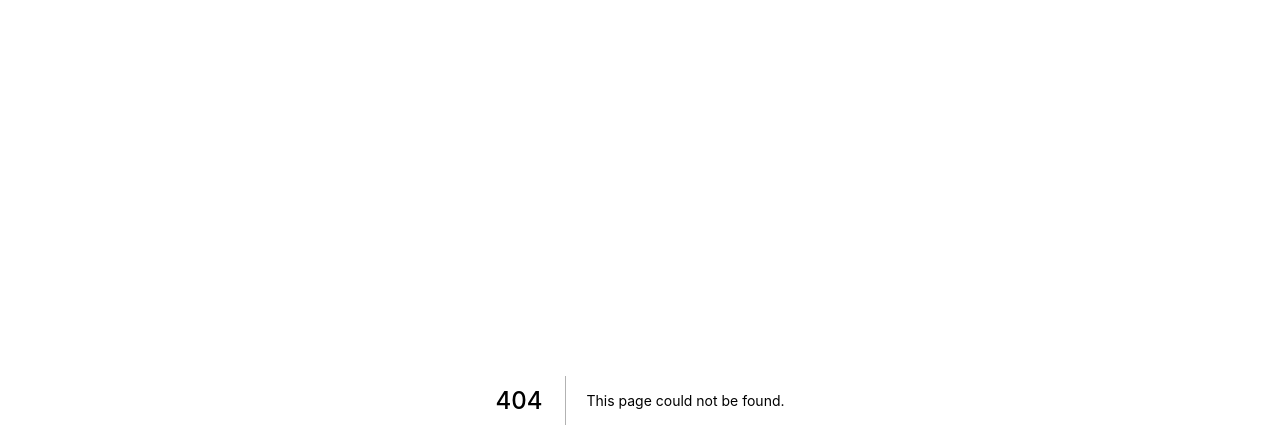
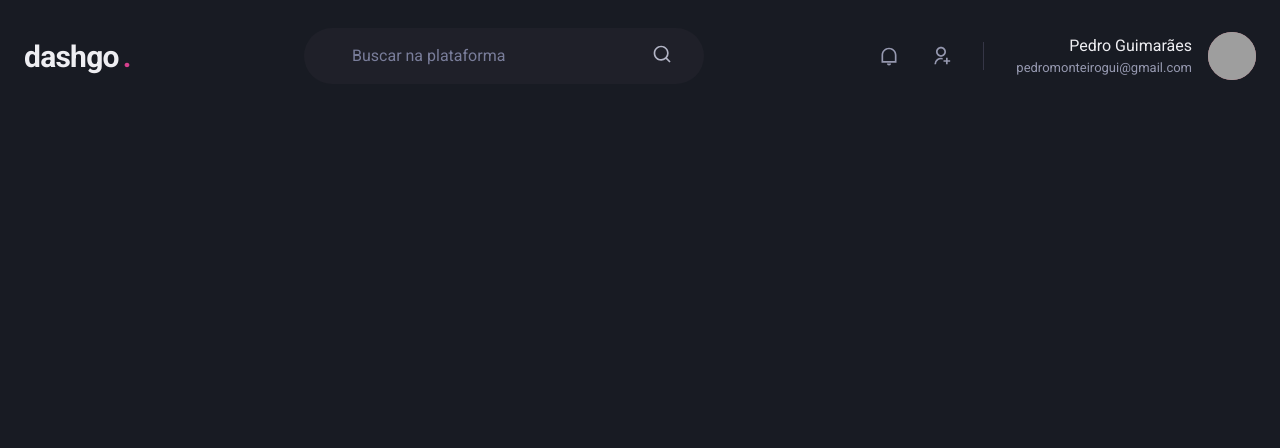
Before and after one commit to guimap01/dashgo, a Next.js app: page /dashboard in a window 1280 px wide. Before the commit this address had no page. Shown: the top 448 px of the page. Built offline with nearby package versions, Linux system fonts and the light colour scheme; grey boxes are pictures that could not be loaded.

Commit message:
feat: Header component

```diff
--- a/package.json
+++ b/package.json
@@ -16,7 +16,8 @@
     "framer-motion": "^6.2.8",
     "next": "12.1.0",
     "react": "17.0.2",
-    "react-dom": "17.0.2"
+    "react-dom": "17.0.2",
+    "react-icons": "^4.3.1"
   },
   "devDependencies": {
     "@types/node": "17.0.21",
--- /dev/null
+++ b/src/components/Header.tsx
@@ -0,0 +1,80 @@
+import React from 'react';
+import { Flex, Icon, Input, HStack, Text, Box, Avatar } from '@chakra-ui/react';
+import {
+  RiNotificationLine,
+  RiSearchLine,
+  RiUserAddLine,
+} from 'react-icons/ri';
+const Header = () => {
+  return (
+    <Flex
+      as="header"
+      w="100%"
+      maxWidth={1480}
+      h="20"
+      mx="auto"
+      mt="4"
+      px="6"
+      align="center"
+    >
+      <Text fontSize="3xl" fontWeight="bold" letterSpacing="tight" w="64">
+        dashgo
+        <Text as="span" ml="1" color="pink.500">
+          .
+        </Text>
+      </Text>
+      <Flex
+        as="label"
+        flex="1"
+        py="4"
+        px="8"
+        ml="6"
+        maxW={400}
+        alignSelf="center"
+        color="gray.200"
+        position="relative"
+        bg="gray.800"
+        borderRadius="full"
+      >
+        <Input
+          color="gray.50"
+          variant="unstyled"
+          px="4"
+          mr="4"
+          placeholder="Buscar na plataforma"
+          _placeholder={{ color: 'gray.400' }}
+        />
+        <Icon as={RiSearchLine} fontSize="20" />
+      </Flex>
+      <Flex align="center" ml="auto">
+        <HStack
+          spacing="8"
+          mx="8"
+          pr="8"
+          py="1"
+          color="gray.300"
+          borderRightWidth={1}
+          borderColor="gray.700"
+        >
+          <Icon as={RiNotificationLine} fontSize="20" />
+          <Icon as={RiUserAddLine} fontSize="20" />
+        </HStack>
+        <Flex align="center">
+          <Box mr="4" textAlign="right">
+            <Text>Pedro Guimarães</Text>
+            <Text color="gray.300" fontSize="small">
+              pedromonteirogui@gmail.com
+            </Text>
+          </Box>
+          <Avatar
+            size="md"
+            name="Pedro Guimarães"
+            src="https://github.com/guimap01.png"
+          />
+        </Flex>
+      </Flex>
+    </Flex>
+  );
+};
+
+export default Header;
--- /dev/null
+++ b/src/pages/dashboard.tsx
@@ -0,0 +1,9 @@
+import Header from 'components/Header';
+import { NextPage } from 'next';
+import React from 'react';
+
+const Dashboard: NextPage = () => {
+  return <Header />;
+};
+
+export default Dashboard;
```
Also changed, not shown: 1 other file (tests, documents, lock files or other folders).
